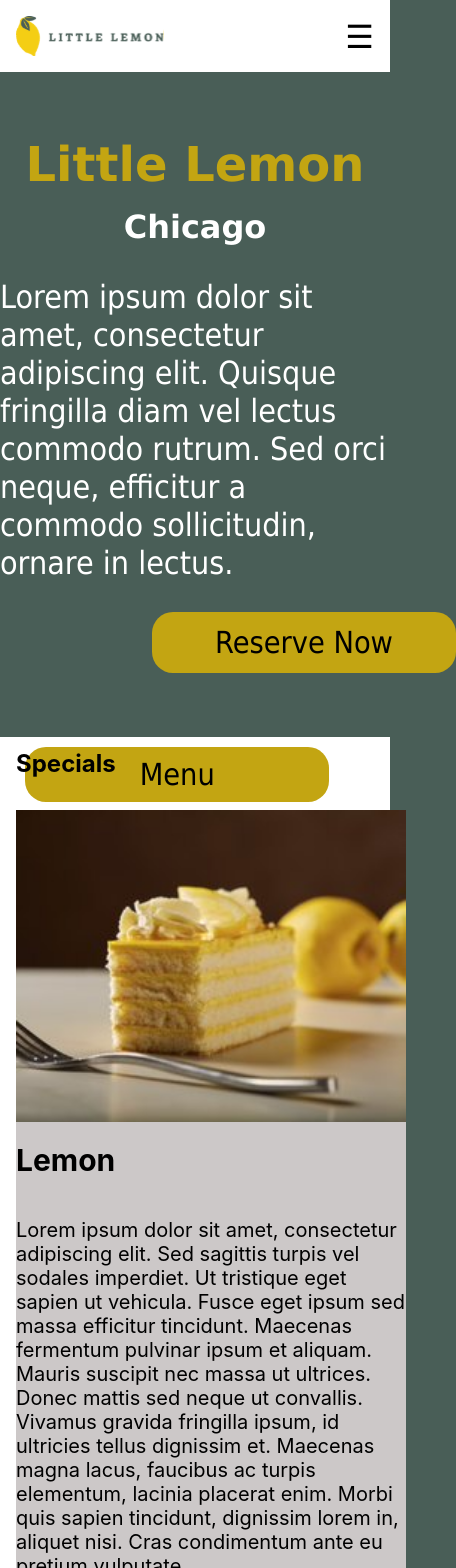
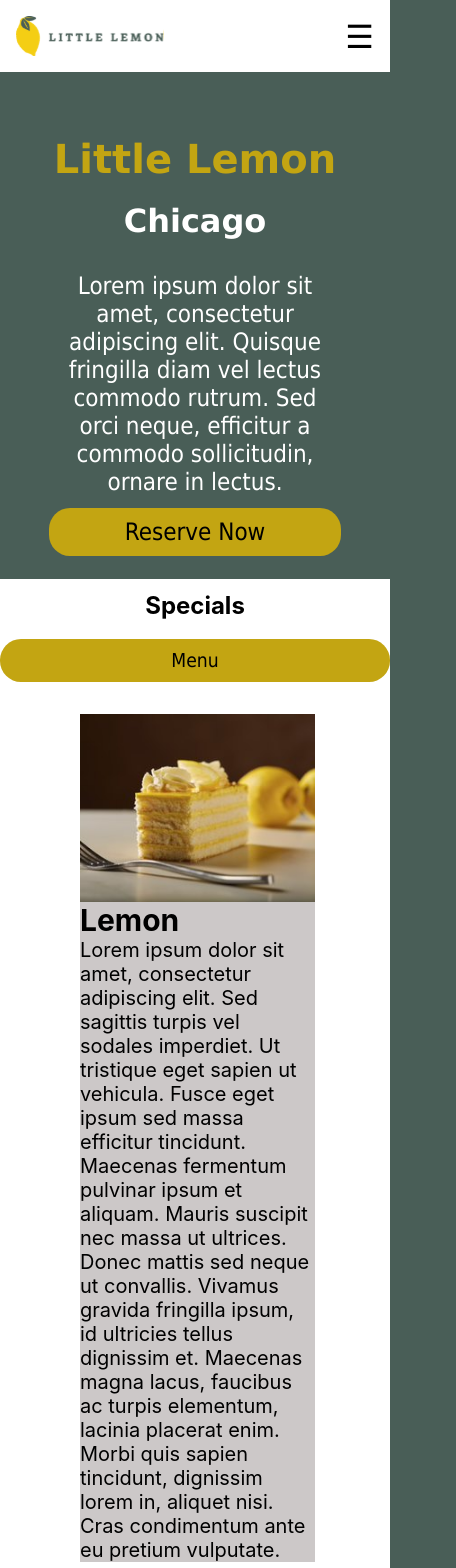
Before and after one commit to hslo244/meta-capstone, a React (Create React App) app: page / in a window 390 px wide. Shown: the top 1568 px of the page, 456 px wide, since content can reach past the window. Built offline with nearby package versions, Linux system fonts and the light colour scheme.

Commit message:
Even more responsive

```diff
--- a/src/About.css
+++ b/src/About.css
@@ -1,8 +1,7 @@
 section.about {
     background-color: white;
-    margin-top:-4rem;
+    margin-top: 0rem;
     padding-top: 0%;
-    position: relative;
 }
 
 div.about {
@@ -34,8 +33,9 @@
     }
 
     img.aboutImg {
-        width: 100%;
-        margin-left: 0;
-        margin-right: 0;
+        width: 90%;
+        margin:auto;
+        display:block;
+        margin-bottom: 10%;;
     }
 }
--- a/src/CallToAction.css
+++ b/src/CallToAction.css
@@ -11,10 +11,10 @@
     margin-right: 2em;
     margin-left: 5em;
     /* margin-top: 2em; */
-    width: 10em;
     margin-bottom: 2rem;
     height: 2em;
     width: 10em;
+    margin-top: 3%;
     /* display:inline-block; */
 }
 
@@ -49,6 +49,7 @@
     font-family: 'Karla', 'Tahoma';
     font-size: 2em;
     text-align: left;
+    margin-top: 1%;
 }
 
 h1.intro {
@@ -59,43 +60,44 @@
 }
 
 h2.intro {
-    margin-top: 0;
-
+    margin-top: 1%;
 }
 
 @media (max-width: 768px) {
-    button.reserve {
+    button.CTA {
         float: none;
-        width: 100%;
-        margin: 1em 0;
+        width: 75%;
+        display:block;
+        margin: auto;
+        margin-bottom: 6%;
         font-size: 1.5em;
     }
+
 
     .intro {
         margin: 2rem 1rem;
         text-align: center;
     }
 
-    h1 {
-        font-size: 2.5em;
-    }
-
-    p {
-        font-size: 1.5em;
-    }
 
     p.intro {
-        width: 100%;
+        width: 70%;
         margin: 0;
+        /* margin-left: 11%; */
+        text-align: center;
+        margin: auto;
+        font-size: 1.5em;
+        padding-bottom: 3%;
     }
 
     h1.intro {
-        font-size: 3em;
+        font-size: 2.5em;
     }
 
     h2.intro {
         font-size: 2em;
     }
+
 }
 
 @media (max-width: 1300px) {
--- a/src/CallToAction.js
+++ b/src/CallToAction.js
@@ -17,7 +17,7 @@
             <img src={Chef1} alt='Banner image' class="bannerImg"/>
         </div>
         <div class="specials">
-            <div>
+            <div class = 'sTitle'>
                 <h1 class="specials">Specials</h1>
                 <Link to='/booking'><button className='menu1'>Menu</button></Link>
             </div>
--- a/src/CustomersSay.css
+++ b/src/CustomersSay.css
@@ -1,9 +1,13 @@
+* {
+    padding: 0px;
+    margin: 0px
+    }
+
 div.testim {
     background:rgb(159, 158, 158);
-    height: 600px;
-    margin-top:77rem;
-    padding-top: 0%;
-    position: relative;
+    height: auto;
+    margin: 0;
+    padding: 0;
 }
 
 div.testim2 {
@@ -35,10 +39,19 @@
 }
 
 div.person {
-    margin-left: 3rem;
-    margin-right: 3rem;
+    /* margin-left: 3rem;
+    margin-right: 3rem; */
+    margin-top: 1%;
     background-color: white;
     width: 15rem;
+    gap: 10%;
+}
+
+div.showcase2 {
+    gap: 5%;
+    width: 100%;
+    margin-left: 6rem;
+    padding-bottom: 2em;
 }
 
 img.placeImg {
@@ -53,7 +66,7 @@
 @media (max-width: 768px) {
     div.testim {
         height: auto;
-        margin-top: 0rem;
+        margin: auto;
         padding-top: 5%;
     }
 
@@ -81,7 +94,7 @@
     div.person {
         margin-left: 1rem;
         margin-right: 1rem;
-        width: 100%;
+        width: 70%;
     }
 
     img.placeImg {
@@ -93,4 +106,26 @@
         flex-direction: column;
         align-items: center;
     }
+
+    /* div.showcase2 {
+        width: 100;
+    } */
 }
+
+@media (max-width: 600px) {
+    div.testim {
+        height: auto;
+        margin: auto;
+        padding-top: 5%;
+    }
+
+    div.person {
+        margin-left: 1rem;
+        margin-right: 1rem;
+        width: 70%;
+    }
+
+    div.showcase2 {
+        width: 65%;
+    }
+}
--- a/src/CustomersSay.js
+++ b/src/CustomersSay.js
@@ -8,7 +8,7 @@
                 <h1 class="testim">Testimonials</h1>
                 {/* <button type="button">Online Menu</button> */}
                 <div class ='testim2'>
-                    <div class='showcase'>
+                    <div class='showcase2'>
                         <div class='person'>
                             <h2 class='person'>Lemon</h2>
                                 <div class='nestedPerson'>
--- a/src/Footer.css
+++ b/src/Footer.css
@@ -2,6 +2,12 @@
     display: flex;
     align-items: center;
     justify-content: space-around;
+    background-color: white;
+}
+
+.footer1 p {
+    margin-top: 10%;
+    margin-bottom: 10%;
 }
 @media (max-width: 600px) {
     footer {
--- a/src/Footer.js
+++ b/src/Footer.js
@@ -1,27 +1,39 @@
 import React from 'react';
-// import './Footer.css';
-import Restaurant from './restaurant.jpg'
+import './Footer.css';
+import Logo from './Logo.svg';
 
 export function Footer() {
     return (
         <footer>
             <div>
-                <img src={Restaurant} alt='Place' class="placeImg"/>
+                <img src={Logo} alt='Little Lemon' class="logoImg"/>
             </div>
-            <div>
+            <div class='footer1'>
                 <h2>Navigation</h2>
                 <p>Home</p>
+                <p>Home</p>
+                <p>Home</p>
+                <p>Home</p>
             </div>
-            <div>
+            <div class='footer1'>
                 <h2>Location</h2>
                 <p>Chicago</p>
+                <p>Chicago</p>
+                <p>Chicago</p>
+                <p>Chicago</p>
             </div>
-            <div>
+            <div class='footer1'>
                 <h2>Location</h2>
                 <p>Chicago</p>
+                <p>Chicago</p>
+                <p>Chicago</p>
+                <p>Chicago</p>
             </div>
-            <div>
+            <div class='footer1'>
                 <h2>Location</h2>
+                <p>Chicago</p>
+                <p>Chicago</p>
+                <p>Chicago</p>
                 <p>Chicago</p>
             </div>
         </footer>
--- a/src/Header.css
+++ b/src/Header.css
@@ -22,6 +22,7 @@
     font-weight: bold;
     z-index:1;
 }
+
 
 .menu-icon {
     font-size: 2rem;
--- a/src/Main.css
+++ b/src/Main.css
@@ -1,3 +1,7 @@
 body {
     background-color: #495E57;
 }
+
+.navbar svg {
+    margin-right: 5%;
+}
--- a/src/Specials.css
+++ b/src/Specials.css
@@ -1,6 +1,6 @@
 div.specials {
     background:white;
-    height: 1200px;
+    height: auto;
     position: relative;
     margin: 0;
 }
@@ -34,9 +34,10 @@
     margin-right: 2em;
     margin-top: -1em;
     margin-bottom: 0%;
-    width: 10em;
+    width: auto;
     float: right;
 }
+
 
 .item p {
     font-size: 2em;
@@ -57,12 +58,19 @@
 
 div.item {
     width: 24rem;
-    margin-left: 6rem;
+
     /* margin-right:10rem; */
     background-color: rgb(204, 200, 200);
     font-size: 10px;
     margin-top: 10rem;
     flex-wrap: wrap;
+    padding:0;
+}
+
+div.showcase {
+    gap: 5%;
+    margin-left: 6rem;
+    padding-bottom: 2em;
 }
 
 div.item {
@@ -78,7 +86,7 @@
 @media (max-width: 600px) {
     div.specials {
         height: auto;
-        position: relative;
+        /* position: relative; */
     }
 
     h1.specials {
@@ -87,16 +95,19 @@
         font-size: 1.5em;
     }
 
-    button {
+    button.menu1 {
         font-size: 1.2em;
-        margin-right: 1em;
+        margin: auto;
+        /* margin-right: 1em; */
         margin-top: 1em;
-        width: 8em;
+        width: 100%;
+        display: block;
     }
 
     div.item {
-        width: 100%;
-        margin-left: 1rem;
+        width: 80%;
+        margin:auto;
+        margin-left: -1rem;
         margin-top: 2rem;
     }
 
@@ -112,4 +123,18 @@
         display: flex;
         flex: 1 1 100px;
     }
+
+    h1.specials {
+        margin:auto;
+    }
 }
+
+@media (min-width: 601px) {
+    .showcase {
+        display: flex;
+        flex-direction: row;
+        flex-wrap: wrap;
+        margin-right: 0rem;
+        gap: 0rem;
+    }
+}
```
